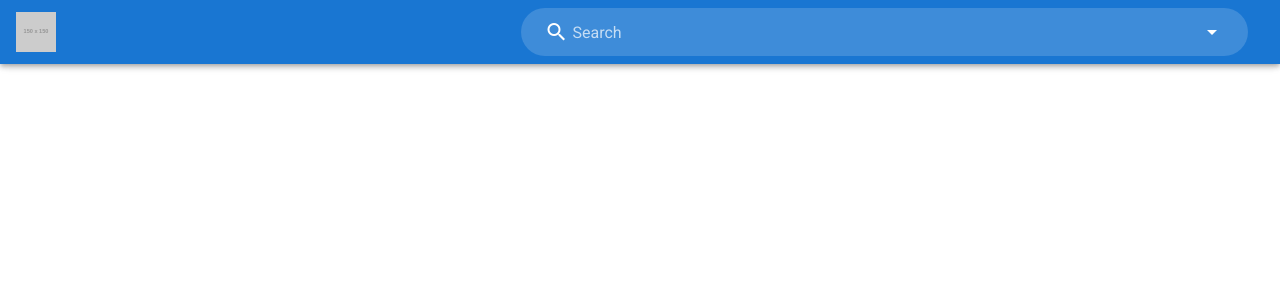
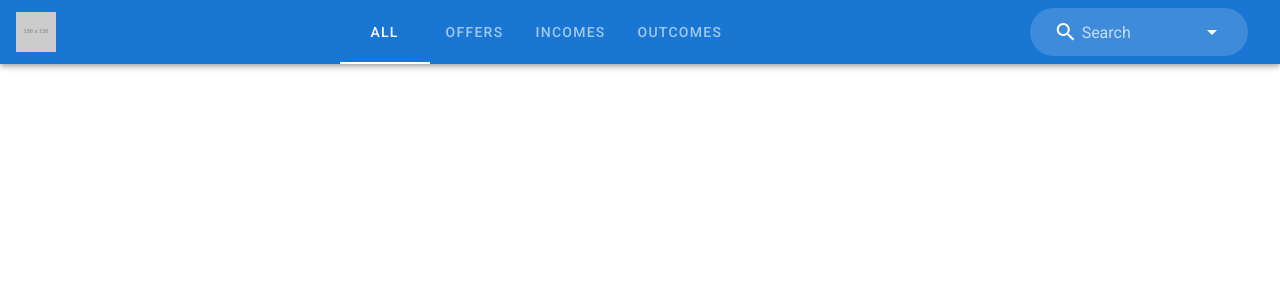
Before and after one commit to maestroDever/fastbill-test, a Vue app: page / in a window 1280 px wide. Shown: the top 300 px of the page. Built offline with nearby package versions, Linux system fonts and the light colour scheme.

Commit message:
add tabs

```diff
--- a/src/App.vue
+++ b/src/App.vue
@@ -14,6 +14,28 @@
           />
         </router-link>
       </div>
+
+      <v-spacer></v-spacer>
+
+      <v-tabs v-model="tab" centered dark icons-and-text>
+        <v-tabs-slider></v-tabs-slider>
+
+        <v-tab href="#all">
+          All
+        </v-tab>
+
+        <v-tab href="#offers">
+          Offers
+        </v-tab>
+
+        <v-tab href="#incomes">
+          Incomes
+        </v-tab>
+
+        <v-tab href="#outcomes">
+          Outcomes
+        </v-tab>
+      </v-tabs>
 
       <v-spacer></v-spacer>
 
@@ -47,7 +69,8 @@ export default {
     items: [],
     search: null,
     select: null,
-    states: ["Alabama", "Alaska", "American Samoa"]
+    states: ["Alabama", "Alaska", "American Samoa"],
+    tab: null
   }),
 
   watch: {
```
